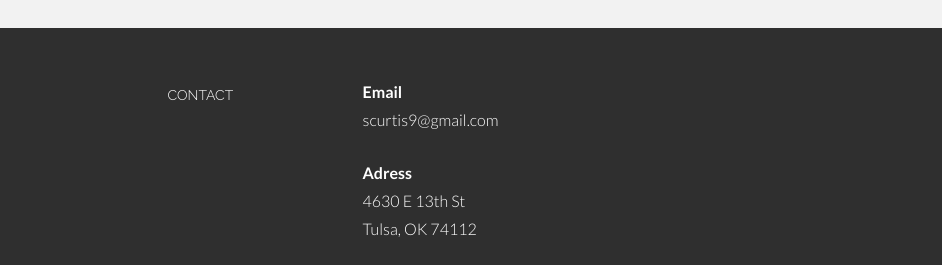
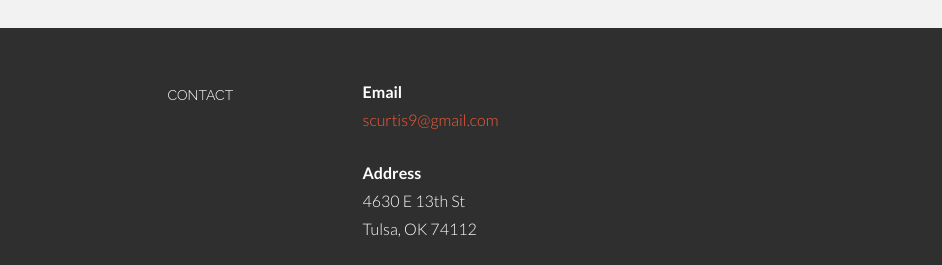
Before and after one commit to scurtis9/scurtis9.github.io, a plain HTML site: page index.html in a window 1280 px wide. Shown: the part 5033-5298 px from the top of the page, 0-942 px from the left. Drawn offline with Linux system fonts and the light colour scheme.

Commit message:
Fifth commit

```diff
--- a/index.html
+++ b/index.html
@@ -398,9 +398,9 @@
 				</div>
 				<div class="col-lg-6">
 					<p><t>Email</t><br/>
-						scurtis9@gmail.com <br/>
+						<a href="mailto:scurtis9@gmail.com">scurtis9@gmail.com</a> <br/>
 					</p>
-					<p><t>Adress</t><br/>
+					<p><t>Address</t><br/>
 						4630 E 13th St <br/>
 						Tulsa, OK 74112 <br/>
 					</p>
```
Also changed, not shown: assets/img/profile.jpg (added).
